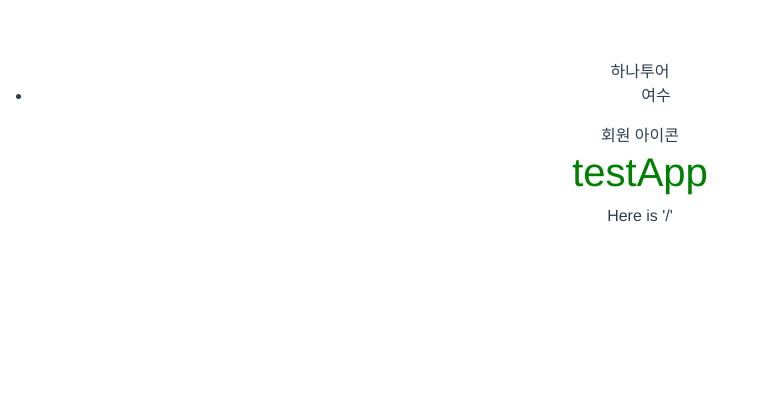
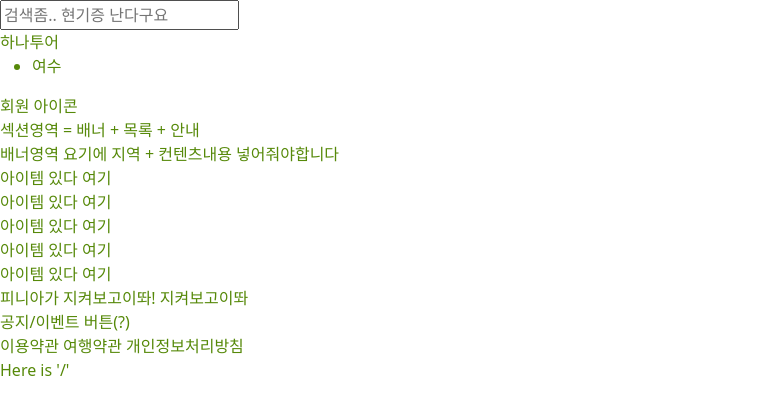
Before and after one commit to wonder-H/vue3-team3, a Vue app: page / in a window 1280 px wide. Shown: the top 414 px of the page, without its empty margins (0-769 px from the left). Built offline with nearby package versions, Linux system fonts and the light colour scheme.

Commit message:
Feat: Apply components with pinia

```diff
--- a/src/App.vue
+++ b/src/App.vue
@@ -1,33 +1,31 @@
 <template>
   <TheHeader />
-  <h1>testApp</h1>
+  <TheSection />
+  <TheFooter />
   <RouterView />
 </template>
 
 <script>
 import TheHeader from "./components/TheHeader.vue";
+import TheFooter from "./components/TheFooter.vue";
+import TheSection from "./components/TheSection.vue";
 
 export default {
   components: {
     TheHeader,
+    TheSection,
+    TheFooter,
   },
 };
 </script>
 
 <style lang="scss">
+/* 적용 테스트 */
 #app {
-  font-family: Helvetica, Arial, sans-serif;
-  -webkit-font-smoothing: antialiased;
-  -moz-osx-font-smoothing: grayscale;
-  text-align: center;
-  color: #2c3e50;
-  margin-top: 60px;
-}
-h1 {
-  color: green;
+  color: #444;
 
   &:hover {
-    color: greenyellow;
+    color: rgb(86, 137, 9);
   }
 }
 </style>
--- a/src/components/ListItem.vue
+++ b/src/components/ListItem.vue
@@ -1,5 +1,5 @@
 <template>
-  <div>아이템 1</div>
+  <div>아이템 있다 여기</div>
 </template>
 
 <script>
--- a/src/components/MainLists.vue
+++ b/src/components/MainLists.vue
@@ -1,8 +1,23 @@
 <template>
-  <div>메인 아이템 목록</div>
+  <ListItem v-for="num in test" :key="num"></ListItem>
+  {{ testStore.message }}
+  {{ testStore.slicedMessage }}
   <!-- 아이템 1 2 3 ... -->
 </template>
 
 <script>
-export default {};
+import ListItem from "./ListItem.vue";
+import { mapStores } from "pinia";
+import { useTestStore } from "../store/test";
+export default {
+  components: { ListItem },
+  data() {
+    return {
+      test: [1, 2, 3, 4, 5],
+    };
+  },
+  computed: {
+    ...mapStores(useTestStore, ["test"]),
+  },
+};
 </script>
--- a/src/components/SearchInput.vue
+++ b/src/components/SearchInput.vue
@@ -1,5 +1,5 @@
 <template>
-  <input type="text" placeholder="빨리 검색좀 해봐 현기증 난다구요" />
+  <input type="text" placeholder="검색좀.. 현기증 난다구요" />
 </template>
 
 <script>
--- a/src/components/TheHeader.vue
+++ b/src/components/TheHeader.vue
@@ -1,5 +1,6 @@
 <template>
   <header>
+    <SearchInput />
     <div class="inner">
       <div>하나투어</div>
       <ul>
@@ -11,7 +12,10 @@
 </template>
 
 <script>
-export default {};
+import SearchInput from "./SearchInput.vue";
+export default {
+  components: { SearchInput },
+};
 </script>
 
 <style scoped lang="scss"></style>
--- a/src/components/TheSection.vue
+++ b/src/components/TheSection.vue
@@ -1,7 +1,17 @@
 <template>
-  <section>섹션영역</section>
+  <section>
+    섹션영역 = 배너 + 목록 + 안내
+    <MainBanner />
+    <MainLists />
+    <MainNotice />
+  </section>
 </template>
 
 <script>
-export default {};
+import MainBanner from "./MainBanner.vue";
+import MainLists from "./MainLists.vue";
+import MainNotice from "./MainNotice.vue";
+export default {
+  components: { MainBanner, MainLists, MainNotice },
+};
 </script>
--- a/src/main.js
+++ b/src/main.js
@@ -7,7 +7,7 @@ import "bootstrap";
 
 const pinia = createPinia();
 pinia.use(({ store }) => {
-  store.$router = markRaw(router);
+  // store.$router = markRaw(router);
 });
 
 createApp(App).use(pinia).use(router).mount("#app");
--- /dev/null
+++ b/src/store/test.js
@@ -0,0 +1,17 @@
+import { defineStore } from "pinia";
+
+export const useTestStore = defineStore("test", {
+  state: () => ({
+    message: "피니아가 지켜보고이똬!",
+  }),
+  getters: {
+    slicedMessage(state) {
+      return state.message.slice(5, 11);
+    },
+  },
+  actions: {
+    splitMessage() {
+      this.message = this.message.split("").reverse();
+    },
+  },
+});
```
